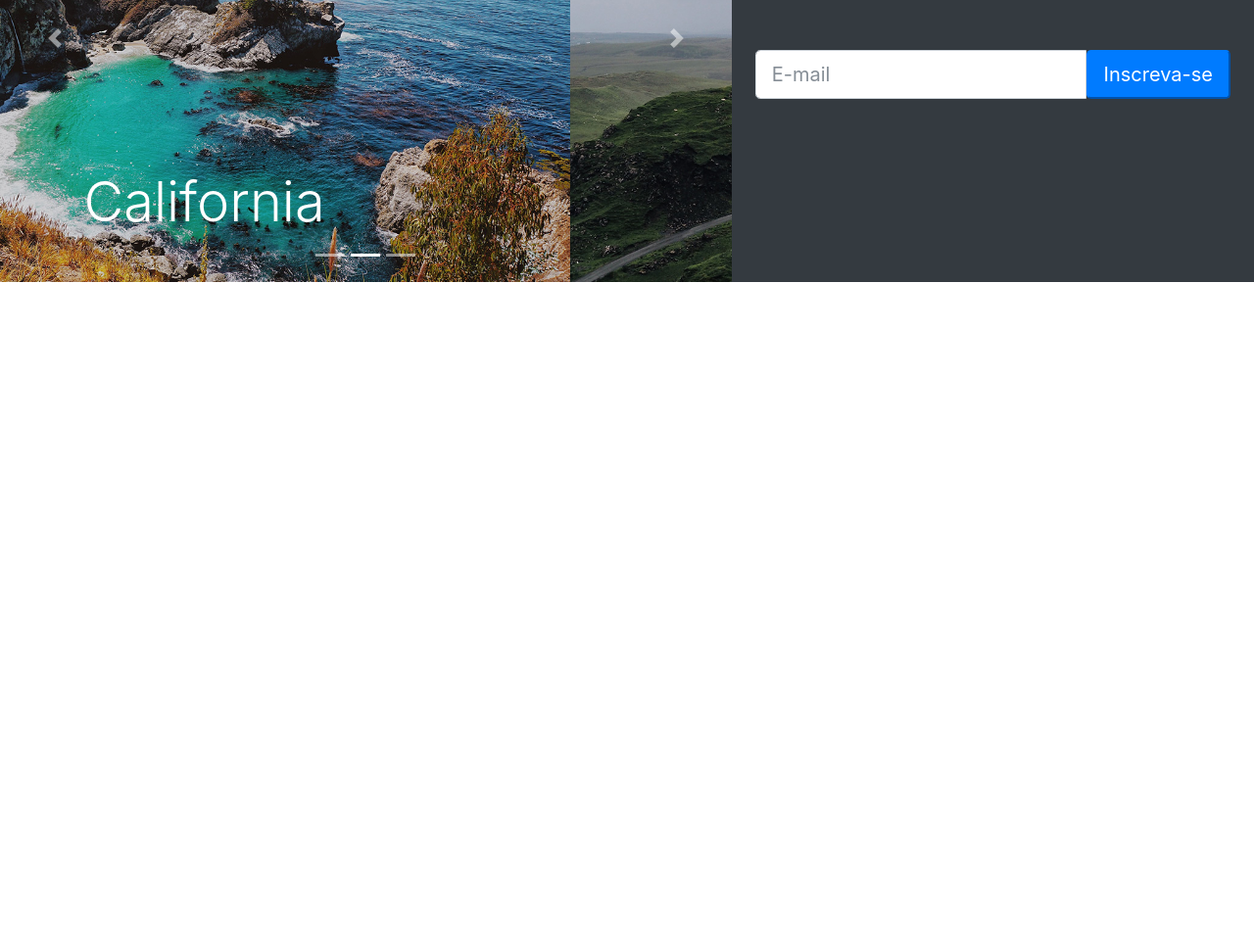
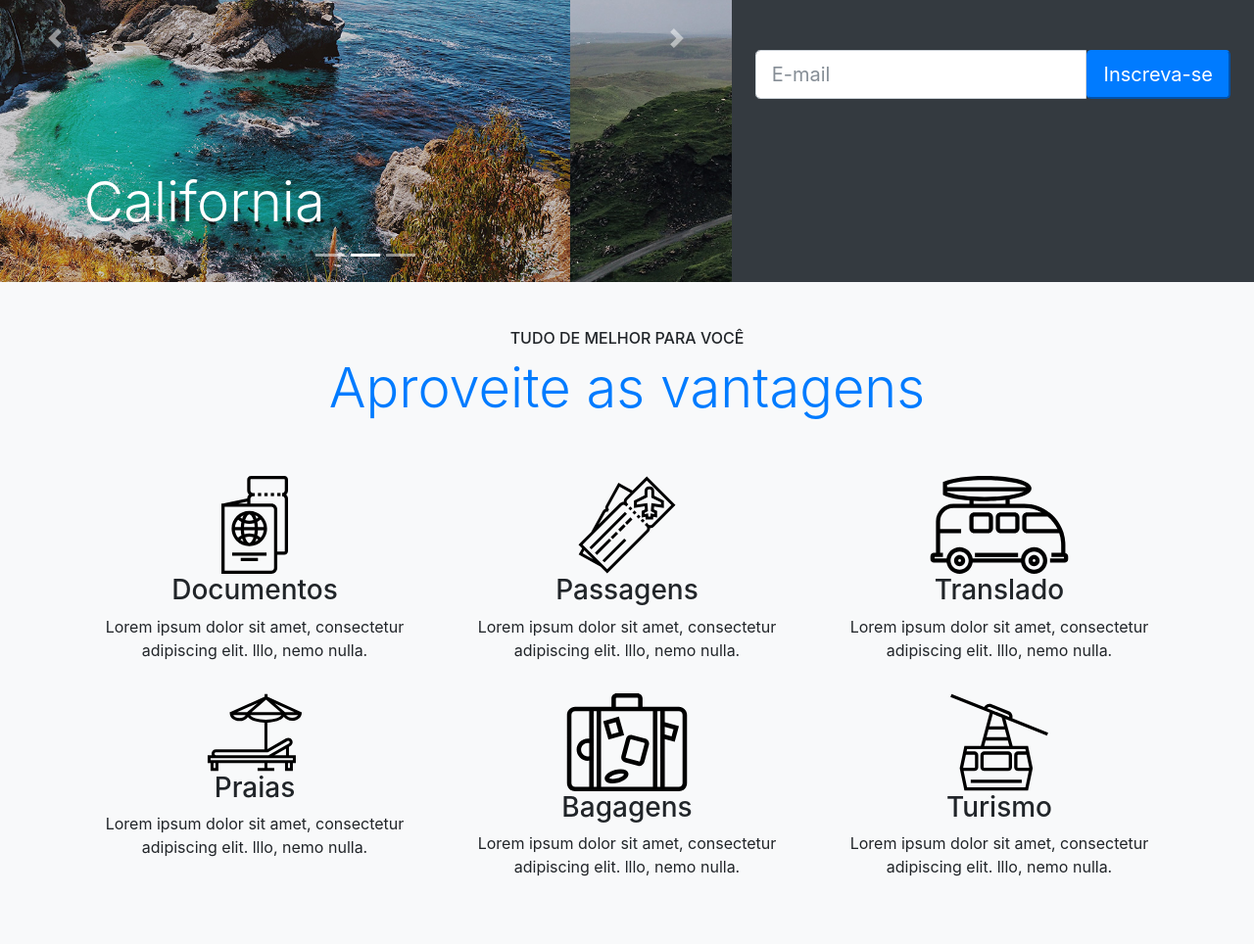
Before and after one commit to Miked0/Caravan-Origamid, a plain HTML site: page index.html in a window 1280 px wide. Shown: the part 210-1174 px from the top of the page at 98% size. Before the commit the page ends 800 px from the top, so only its background shows below. Drawn offline with Linux system fonts and the light colour scheme.

Commit message:
Bootstrap GRID
inserido itens do grid.

```diff
--- a/index.html
+++ b/index.html
@@ -114,6 +114,74 @@
 
   </section>
 
+<section class="py-5 bg-light text-center">
+<div class="container">
+<span class="h6 d-block">TUDO DE MELHOR PARA VOCÊ</span>
+<h2 class="display-4  text-primary"> Aproveite as vantagens</h2>
+
+<div class="row py-5">
+<div class="col-xl-4 col-md-6 mb-3 ">
+    <div style="height: 100px;" class="d-flex justify-content-center">
+      <img src="/img/icones/passaporte.svg" alt="Passaporte">
+    </div>
+<h3 class="h3"> Documentos</h3>
+<p>
+  Lorem ipsum dolor sit amet, consectetur adipiscing elit. lllo, nemo nulla.
+</p>
+
+</div>
+<div class="col-xl-4 col-md-6 mb-3">
+  <div style="height: 100px;" class="d-flex justify-content-center">
+      <img src="/img/icones/passagens.svg" alt="passagens">
+  </div>
+  <h3 class="h3"> Passagens</h3>
+  <p>
+    Lorem ipsum dolor sit amet, consectetur adipiscing elit. lllo, nemo nulla.
+  </p>
+
+  </div>
+  <div class="col-xl-4 col-md-6 mb-3 ">
+    <div style="height: 100px;" class="d-flex justify-content-center">
+      <img src="/img/icones/translado.svg" alt="translado">
+    </div>
+    <h3 class="h3"> Translado</h3>
+    <p>
+      Lorem ipsum dolor sit amet, consectetur adipiscing elit. lllo, nemo nulla.
+    </p>
+
+    </div>
+    <div class="col-xl-4 col-md-6">
+      <img src="/img/icones/praias.svg" alt="praias">
+      <h3 class="h3"> Praias</h3>
+      <p>
+        Lorem ipsum dolor sit amet, consectetur adipiscing elit. lllo, nemo nulla.
+      </p>
+
+      </div>
+      <div class="col-xl-4 col-md-6">
+        <div style="height: 100px;" class="d-flex justify-content-center">
+          <img src="/img/icones/Bagagens.svg" alt="Bagagens">
+        </div>
+        <h3 class="h3"> Bagagens</h3>
+        <p>
+          Lorem ipsum dolor sit amet, consectetur adipiscing elit. lllo, nemo nulla.
+        </p>
+
+        </div>
+        <div class="col-xl-4 col-md-6">
+          <div style="height: 100px;" class="d-flex justify-content-center">
+            <img src="/img/icones/Turismo.svg" alt="Turismo">
+          </div>
+          <h3 class="h3"> Turismo</h3>
+          <p>
+            Lorem ipsum dolor sit amet, consectetur adipiscing elit. lllo, nemo nulla.
+          </p>
+
+          </div>
+</div>
+
+</div>
+</section>
 
 
   <script type="text/javascript" src="js/jquery-3.2.1.slim.min.js"></script>
```
